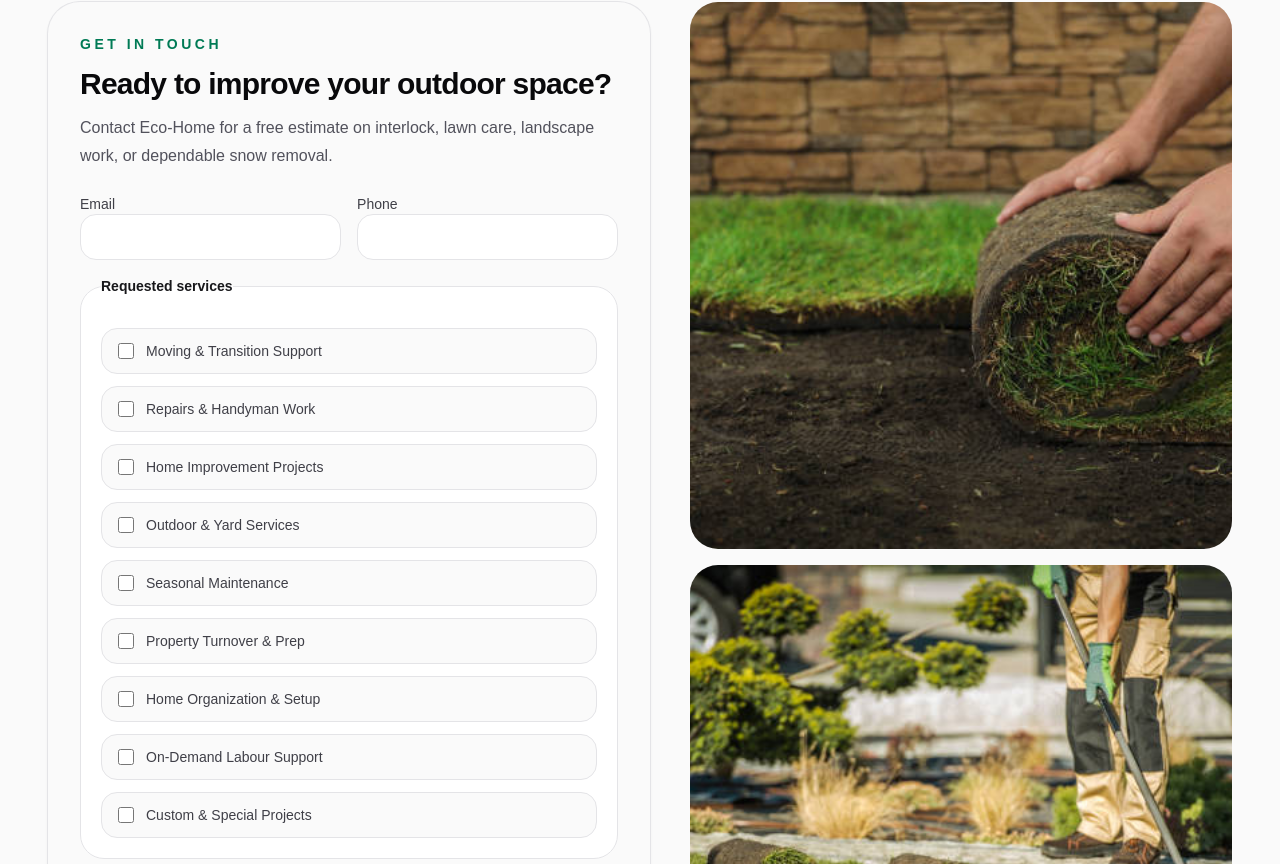
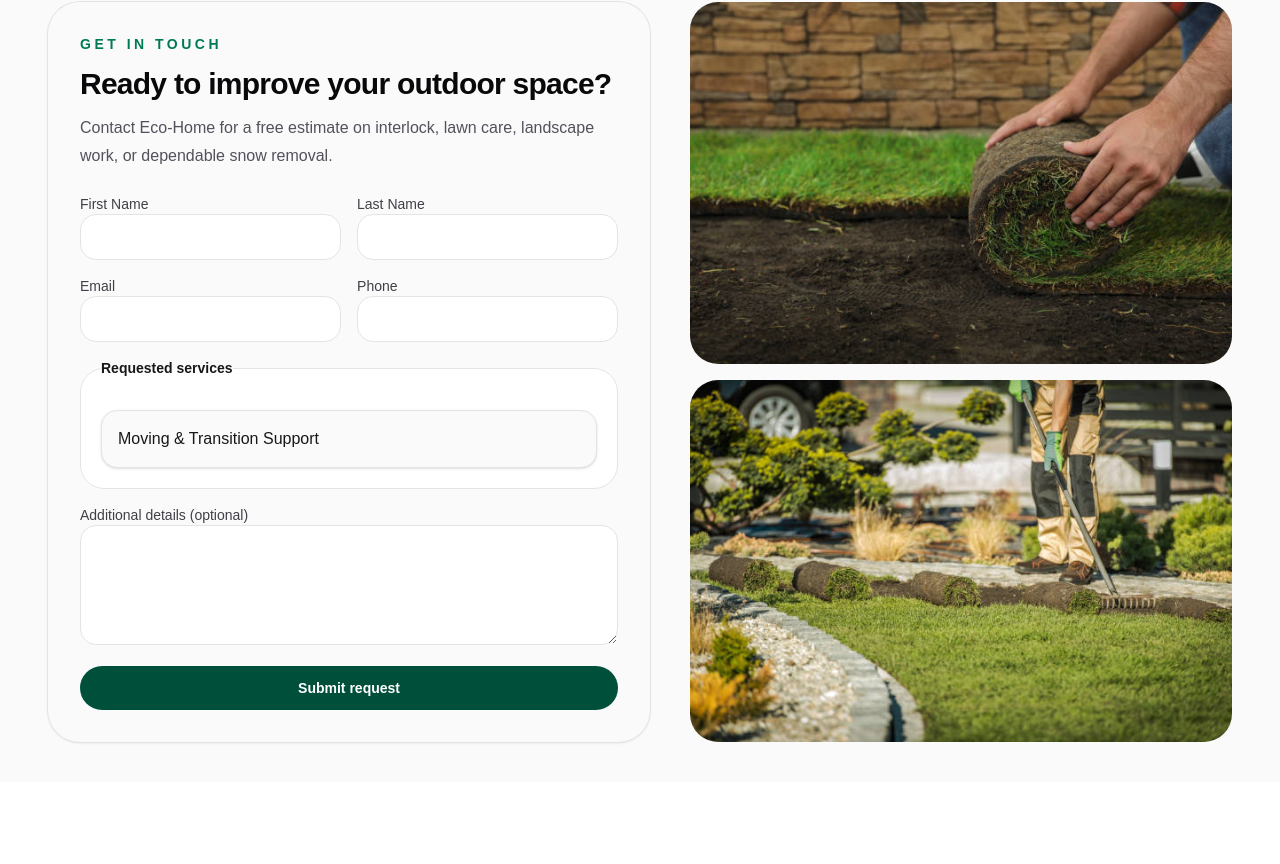
Before and after one commit to Fredotez/eco-home, a Next.js app: page / in a window 1280 px wide. Shown: the part 2276-3140 px from the top of the page. After the commit the page ends 3058 px from the top, so only its background shows below. Built offline with nearby package versions, Linux system fonts and the light colour scheme.

Commit message:
Update Contact Form

```diff
--- a/src/app/layout.tsx
+++ b/src/app/layout.tsx
@@ -13,7 +13,7 @@ const geistMono = Geist_Mono({
 });
 
 export const metadata: Metadata = {
-  title: "Create Next App",
+  title: "Eco-Home Services",
   description: "Generated by create next app",
 };
 
--- a/src/app/page.tsx
+++ b/src/app/page.tsx
@@ -81,7 +81,7 @@ export default function Home() {
         </section>
 
         <section id="contact" className={styles.contactSection}>
-          <ContactForm contact={contactSection} />
+          <ContactForm contact={contactSection} services={services} />
           <div className={styles.contactMediaGrid}>
             <div className={styles.contactImage}>
               <Image
--- a/src/components/ContactForm.tsx
+++ b/src/components/ContactForm.tsx
@@ -2,16 +2,22 @@
 
 import { useState } from "react";
 import type { ContactSection } from "../types/home";
+import type { ServiceItem } from "../types/home";
+
 
 type FormState = {
+    firstName: string;
+    lastName: string;
     email: string;
     phone: string;
     services: string[];
     message: string;
 };
 
-export function ContactForm({ contact }: { contact: ContactSection }) {
+export function ContactForm({ contact, services }: { contact: ContactSection, services: ServiceItem[] }) {
     const [form, setForm] = useState<FormState>({
+        firstName: "",
+        lastName: "",
         email: "",
         phone: "",
         services: [],
@@ -37,6 +43,11 @@ export function ContactForm({ contact }: { contact: ContactSection }) {
         console.log("Quote request", form);
     };
 
+    const [selectedTitle, setSelectedTitle] = useState(services[0]?.title ?? "");
+
+    const selectedService = services.find((service) => service.title === selectedTitle) ?? services[0];
+
+
     return (
         <div className="space-y-6 rounded-[2rem] bg-zinc-50 p-8 shadow-sm ring-1 ring-zinc-200 dark:bg-zinc-900 dark:ring-zinc-800">
             <div className="space-y-3">
@@ -47,6 +58,26 @@ export function ContactForm({ contact }: { contact: ContactSection }) {
 
             <form className="grid gap-4" onSubmit={handleSubmit}>
                 <div className="grid gap-4 md:grid-cols-2">
+                    <label className="space-y-2 text-sm text-zinc-700 dark:text-zinc-300">
+                        First Name
+                        <input
+                            className="w-full rounded-2xl border border-zinc-200 bg-white px-4 py-3 text-sm text-zinc-900 outline-none transition focus:border-emerald-500 focus:ring-2 focus:ring-emerald-200 dark:border-zinc-700 dark:bg-zinc-950 dark:text-zinc-100"
+                            type="text"
+                            required
+                            value={form.firstName}
+                            onChange={(event) => setForm({ ...form, firstName: event.target.value })}
+                        />
+                    </label>
+                    <label className="space-y-2 text-sm text-zinc-700 dark:text-zinc-300">
+                        Last Name
+                        <input
+                            className="w-full rounded-2xl border border-zinc-200 bg-white px-4 py-3 text-sm text-zinc-900 outline-none transition focus:border-emerald-500 focus:ring-2 focus:ring-emerald-200 dark:border-zinc-700 dark:bg-zinc-950 dark:text-zinc-100"
+                            type="text"
+                            required
+                            value={form.lastName}
+                            onChange={(event) => setForm({ ...form, lastName: event.target.value })}
+                        />
+                    </label>
                     <label className="space-y-2 text-sm text-zinc-700 dark:text-zinc-300">
                         Email
                         <input
@@ -71,20 +102,21 @@ export function ContactForm({ contact }: { contact: ContactSection }) {
 
                 <fieldset className="space-y-3 rounded-3xl border border-zinc-200 bg-white p-5 dark:border-zinc-800 dark:bg-zinc-950">
                     <legend className="text-sm font-semibold text-zinc-900 dark:text-zinc-100">Requested services</legend>
-                    <div className="grid gap-3">
-                        {contact.requestOptions.map((option) => (
-                            <label key={option} className="inline-flex items-center gap-3 rounded-2xl border border-zinc-200 bg-zinc-50 px-4 py-3 text-sm text-zinc-700 transition hover:border-emerald-400 dark:border-zinc-800 dark:bg-zinc-900 dark:text-zinc-200">
-                                <input
-                                    type="checkbox"
-                                    checked={form.services.includes(option)}
-                                    onChange={() => toggleService(option)}
-                                    className="h-4 w-4 rounded border-zinc-300 text-emerald-600 focus:ring-emerald-500"
-                                />
-                                {option}
-                            </label>
+                    <select
+                        id="service-select"
+                        value={selectedService?.title ?? ""}
+                        onChange={(event) => setSelectedTitle(event.target.value)}
+                        className="w-full appearance-none rounded-2xl border border-zinc-200 bg-zinc-50 px-4 py-4 pr-12 text-base font-medium text-zinc-900 shadow-sm outline-none transition focus:border-emerald-500 focus:ring-2 focus:ring-emerald-200 dark:border-zinc-700 dark:bg-zinc-900 dark:text-zinc-100 dark:focus:ring-emerald-900"
+                    >
+                        {services.map((service) => (
+                            <option key={service.title} value={service.title}>
+                                {service.title}
+                            </option>
                         ))}
-                    </div>
+                    </select>
                 </fieldset>
+
+
 
                 <label className="space-y-2 text-sm text-zinc-700 dark:text-zinc-300">
                     Additional details (optional)
```
